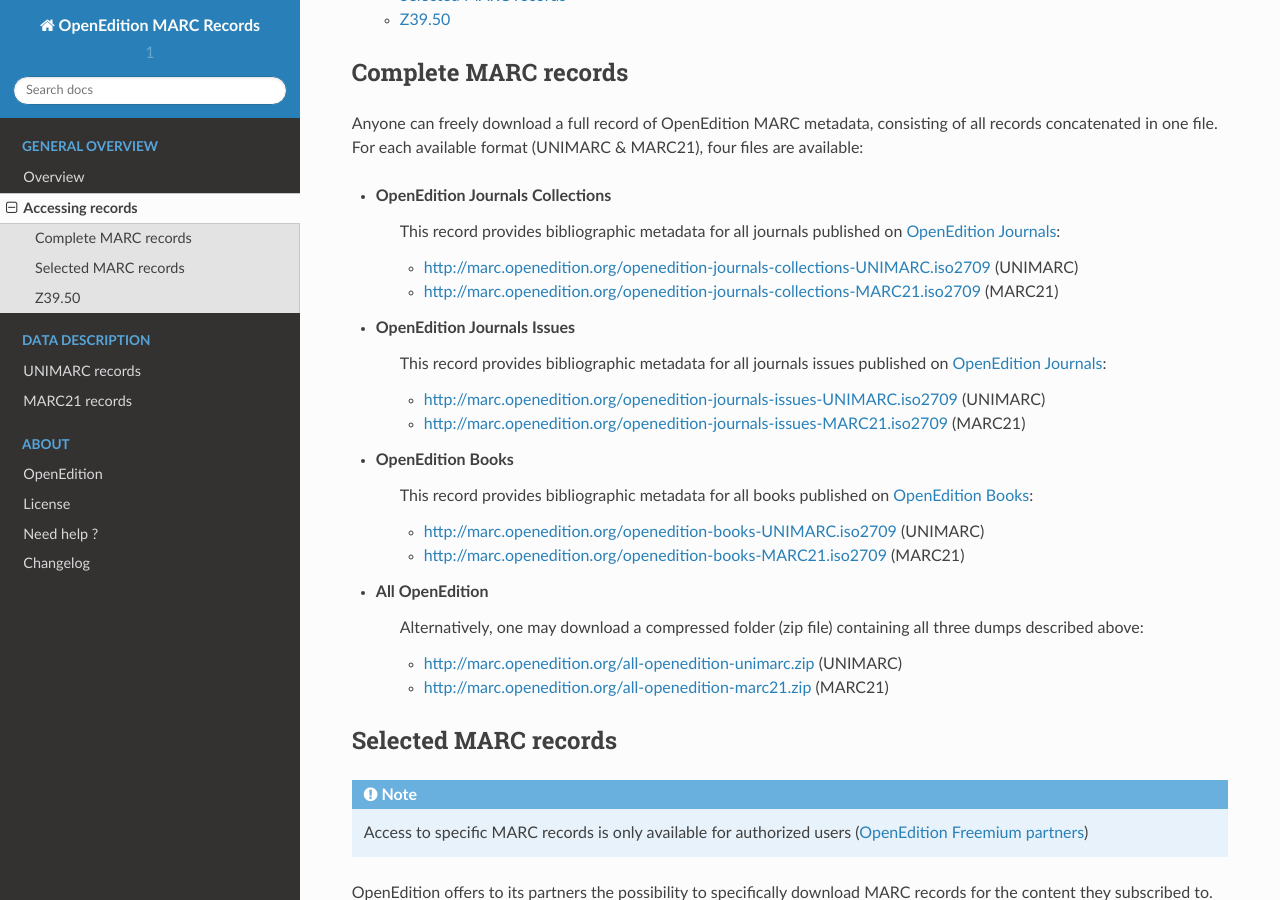
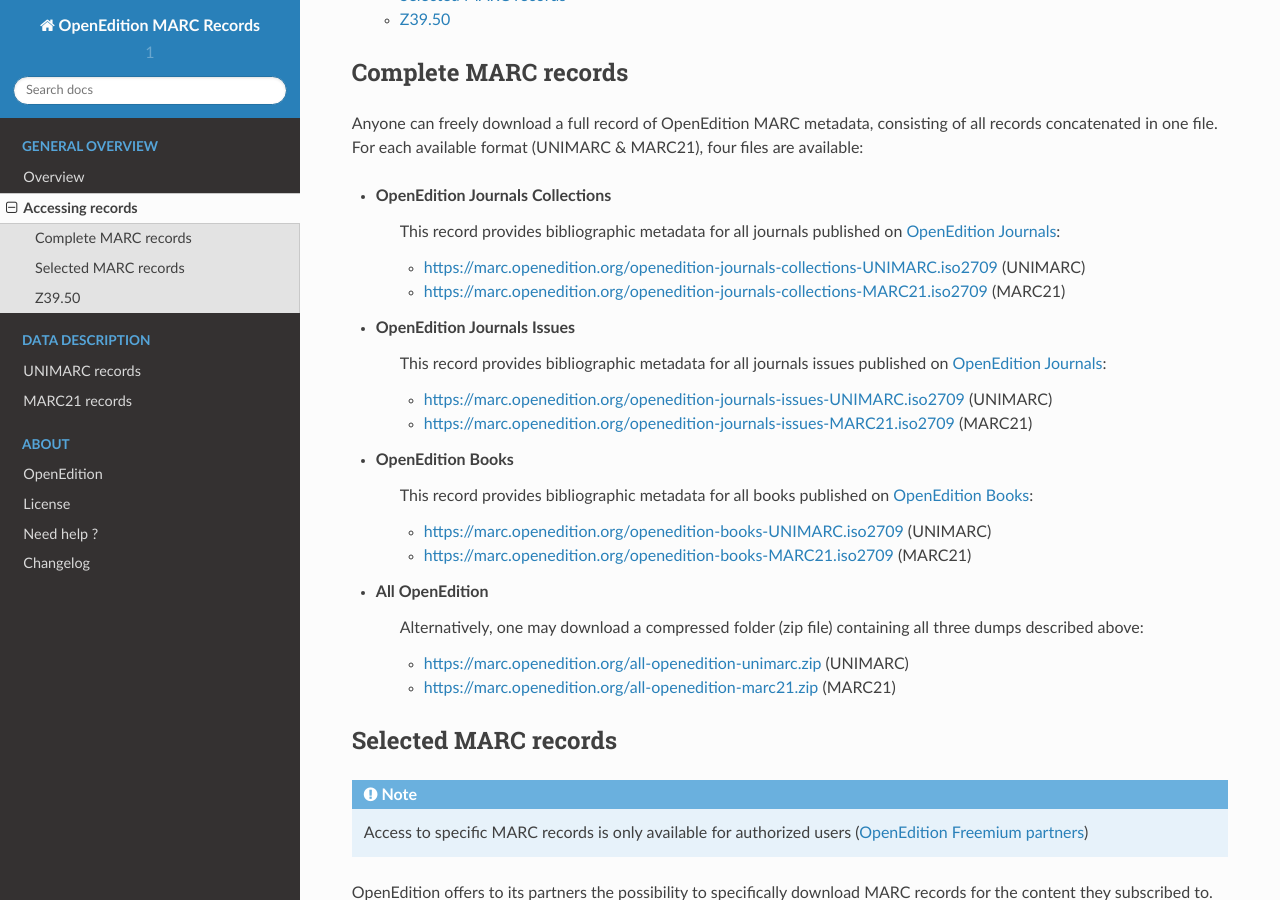
Before and after one commit to OpenEdition/marc-openedition, a Sphinx documentation site: the page built from docs/source/access.rst, in a window 1280 px wide and 900 px high, scrolled down 260 px. Built offline with Sphinx 7.4.7 and the Read the Docs theme 2.0.0, drawn with Linux system fonts in a browser that asks for light colours; some of the changed lines change nothing that is shown.

Commit message:
Upd access urls to https

```diff
--- a/docs/source/access.rst
+++ b/docs/source/access.rst
@@ -14,27 +14,27 @@
 * OpenEdition Journals Collections
 	This record provides bibliographic metadata for all journals published on `OpenEdition Journals <https://journals.openedition.org/>`_:
 
-	* http://marc.openedition.org/openedition-journals-collections-UNIMARC.iso2709 (UNIMARC)
-	* http://marc.openedition.org/openedition-journals-collections-MARC21.iso2709 (MARC21)
+	* https://marc.openedition.org/openedition-journals-collections-UNIMARC.iso2709 (UNIMARC)
+	* https://marc.openedition.org/openedition-journals-collections-MARC21.iso2709 (MARC21)
 
 
 * OpenEdition Journals Issues
 	This record provides bibliographic metadata for all journals issues published on `OpenEdition Journals <https://journals.openedition.org/>`_:
 
-	* http://marc.openedition.org/openedition-journals-issues-UNIMARC.iso2709 (UNIMARC)
-	* http://marc.openedition.org/openedition-journals-issues-MARC21.iso2709 (MARC21)
+	* https://marc.openedition.org/openedition-journals-issues-UNIMARC.iso2709 (UNIMARC)
+	* https://marc.openedition.org/openedition-journals-issues-MARC21.iso2709 (MARC21)
 
 * OpenEdition Books
 	This record provides bibliographic metadata for all books published on `OpenEdition Books <https://books.openedition.org/>`_:
 
-	* http://marc.openedition.org/openedition-books-UNIMARC.iso2709 (UNIMARC)
-	* http://marc.openedition.org/openedition-books-MARC21.iso2709 (MARC21)
+	* https://marc.openedition.org/openedition-books-UNIMARC.iso2709 (UNIMARC)
+	* https://marc.openedition.org/openedition-books-MARC21.iso2709 (MARC21)
 
 * All OpenEdition
 	Alternatively, one may download a compressed folder (zip file) containing all three dumps described above:
 
-	* http://marc.openedition.org/all-openedition-unimarc.zip (UNIMARC)
-	* http://marc.openedition.org/all-openedition-marc21.zip (MARC21)
+	* https://marc.openedition.org/all-openedition-unimarc.zip (UNIMARC)
+	* https://marc.openedition.org/all-openedition-marc21.zip (MARC21)
 
 Selected MARC records
 ----------------------
```
